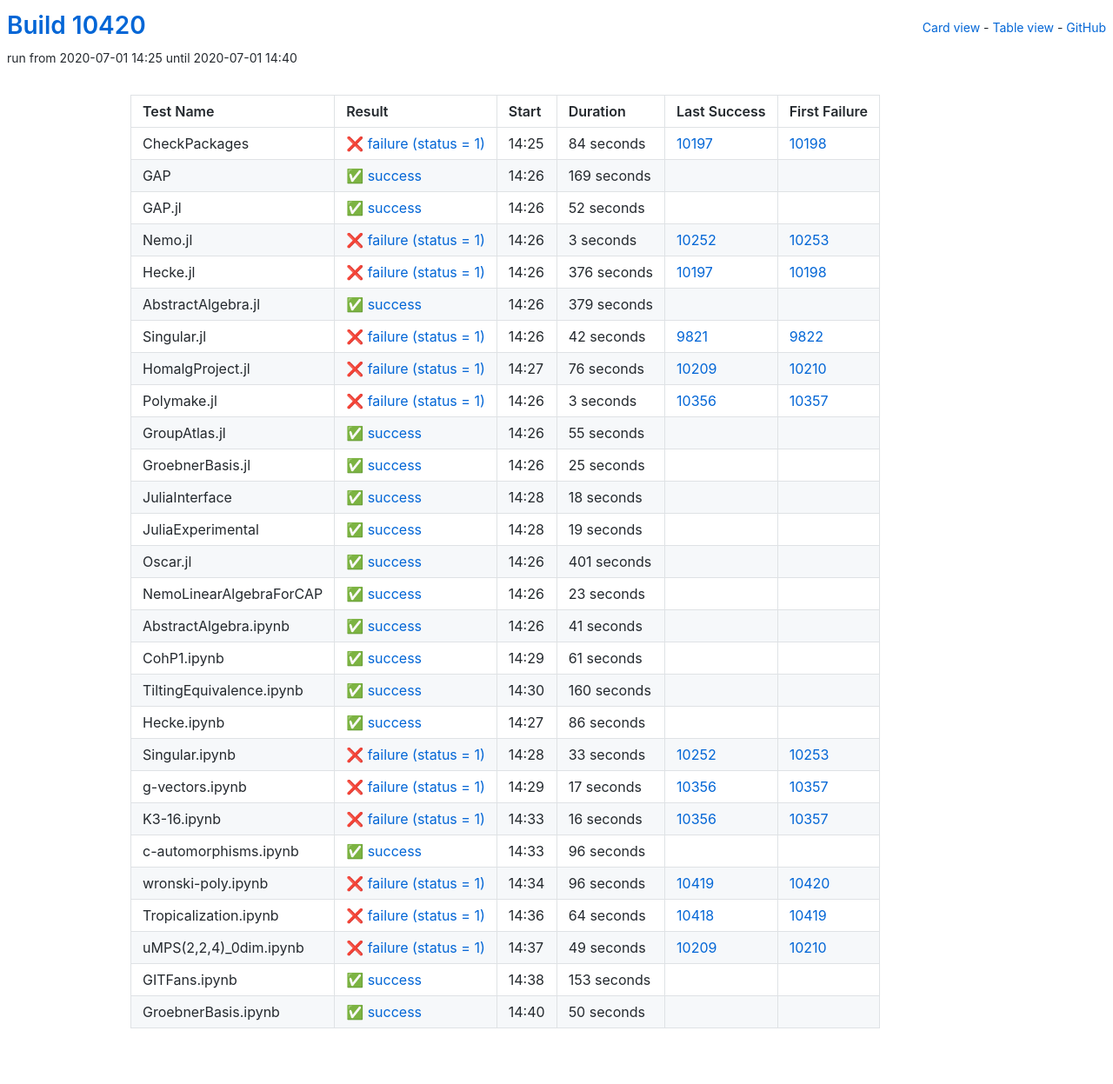
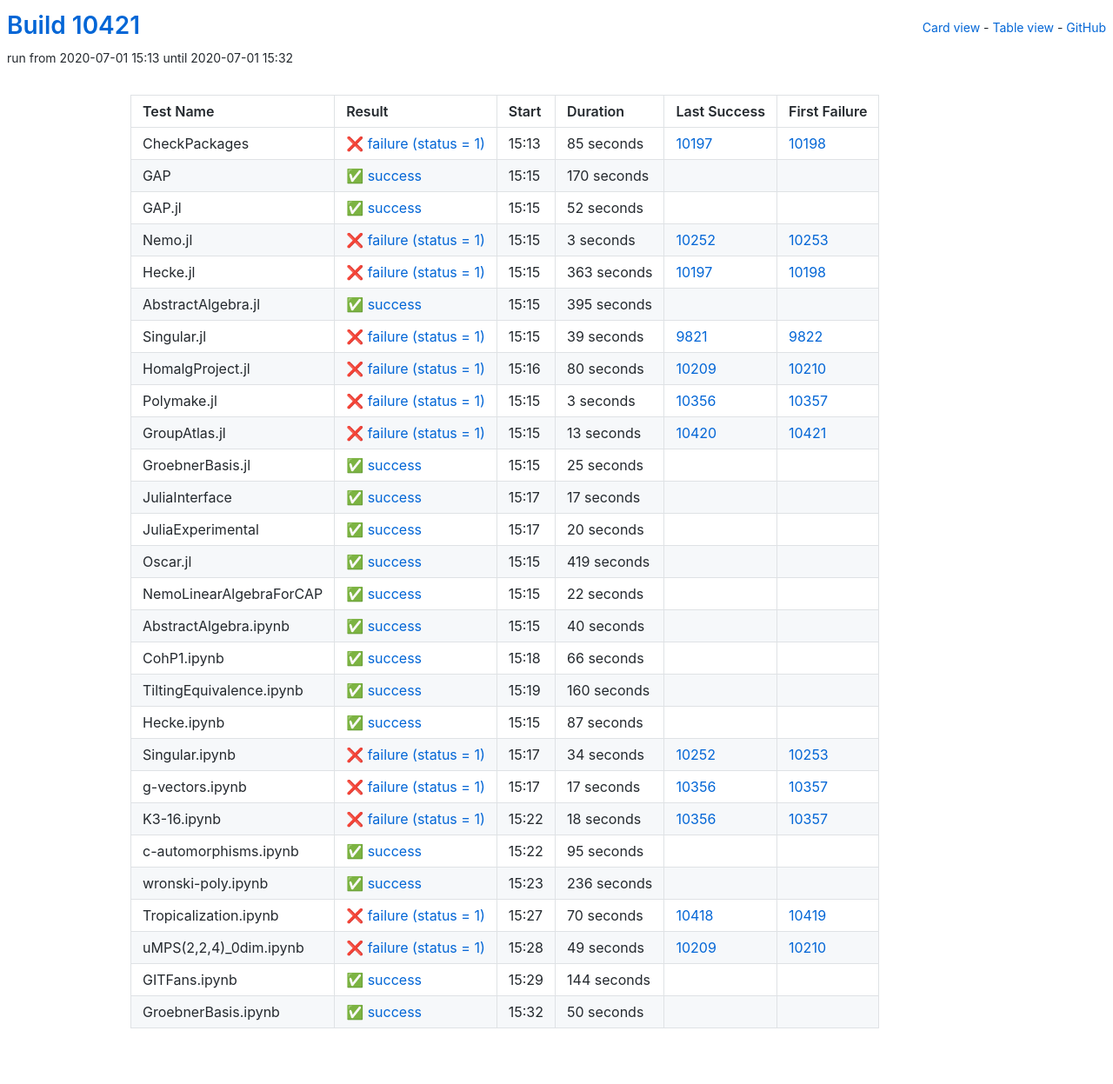
Before and after one commit to oscar-system/oscar-ci-status, a Jekyll site: the page built from table.html, in a window 1280 px wide. Shown: the whole page at 87% size. Built offline with Jekyll 4.4.1, drawn with Linux system fonts in a browser that asks for light colours.

Commit message:
Build #10421

```diff
--- a/_data/ci.yml
+++ b/_data/ci.yml
@@ -1,6 +1,6 @@
 ---
-build: 10420
-build_url: https://oscarci.mathematik.uni-kl.de/job/oscar/10420/
+build: 10421
+build_url: https://oscarci.mathematik.uni-kl.de/job/oscar/10421/
 job: oscar
 organization: oscar-system
 repo: oscar-ci-status
@@ -8,32 +8,32 @@ repourl: https://github.com/oscar-system/oscar-ci-status
 tests:
 - name: CheckPackages
   id: checkpackages
-  log: https://oscarci.mathematik.uni-kl.de/job/oscar/10420/artifact/logs/build-10420/CheckPackages.log
-  start: 2020-07-01 14:25
+  log: https://oscarci.mathematik.uni-kl.de/job/oscar/10421/artifact/logs/build-10421/CheckPackages.log
+  start: 2020-07-01 15:13
   success: false
   exitcode: 1
   status: failure
-  duration: 84
+  duration: 85
   last_success: 10197
   last_success_url: https://oscarci.mathematik.uni-kl.de/job/oscar/10197/
   first_failure: 10198
   first_failure_url: https://oscarci.mathematik.uni-kl.de/job/oscar/10198/
 - name: GAP
   id: gap
-  log: https://oscarci.mathematik.uni-kl.de/job/oscar/10420/artifact/logs/build-10420/GAP.log
-  start: 2020-07-01 14:26
+  log: https://oscarci.mathematik.uni-kl.de/job/oscar/10421/artifact/logs/build-10421/GAP.log
+  start: 2020-07-01 15:15
   success: true
   exitcode: 0
   status: success
-  duration: 169
+  duration: 170
   last_success: false
   last_success_url:
   first_failure: false
   first_failure_url:
 - name: GAP.jl
   id: gap-jl
-  log: https://oscarci.mathematik.uni-kl.de/job/oscar/10420/artifact/logs/build-10420/GAP.jl.log
-  start: 2020-07-01 14:26
+  log: https://oscarci.mathematik.uni-kl.de/job/oscar/10421/artifact/logs/build-10421/GAP.jl.log
+  start: 2020-07-01 15:15
   success: true
   exitcode: 0
   status: success
@@ -44,8 +44,8 @@ tests:
   first_failure_url:
 - name: Nemo.jl
   id: nemo-jl
-  log: https://oscarci.mathematik.uni-kl.de/job/oscar/10420/artifact/logs/build-10420/Nemo.jl.log
-  start: 2020-07-01 14:26
+  log: https://oscarci.mathematik.uni-kl.de/job/oscar/10421/artifact/logs/build-10421/Nemo.jl.log
+  start: 2020-07-01 15:15
   success: false
   exitcode: 1
   status: failure
@@ -56,56 +56,56 @@ tests:
   first_failure_url: https://oscarci.mathematik.uni-kl.de/job/oscar/10253/
 - name: Hecke.jl
   id: hecke-jl
-  log: https://oscarci.mathematik.uni-kl.de/job/oscar/10420/artifact/logs/build-10420/Hecke.jl.log
-  start: 2020-07-01 14:26
+  log: https://oscarci.mathematik.uni-kl.de/job/oscar/10421/artifact/logs/build-10421/Hecke.jl.log
+  start: 2020-07-01 15:15
   success: false
   exitcode: 1
   status: failure
-  duration: 376
+  duration: 363
   last_success: 10197
   last_success_url: https://oscarci.mathematik.uni-kl.de/job/oscar/10197/
   first_failure: 10198
   first_failure_url: https://oscarci.mathematik.uni-kl.de/job/oscar/10198/
 - name: AbstractAlgebra.jl
   id: abstractalgebra-jl
-  log: https://oscarci.mathematik.uni-kl.de/job/oscar/10420/artifact/logs/build-10420/AbstractAlgebra.jl.log
-  start: 2020-07-01 14:26
+  log: https://oscarci.mathematik.uni-kl.de/job/oscar/10421/artifact/logs/build-10421/AbstractAlgebra.jl.log
+  start: 2020-07-01 15:15
   success: true
   exitcode: 0
   status: success
-  duration: 379
+  duration: 395
   last_success: false
   last_success_url:
   first_failure: false
   first_failure_url:
 - name: Singular.jl
   id: singular-jl
-  log: https://oscarci.mathematik.uni-kl.de/job/oscar/10420/artifact/logs/build-10420/Singular.jl.log
-  start: 2020-07-01 14:26
+  log: https://oscarci.mathematik.uni-kl.de/job/oscar/10421/artifact/logs/build-10421/Singular.jl.log
+  start: 2020-07-01 15:15
   success: false
   exitcode: 1
   status: failure
-  duration: 42
+  duration: 39
   last_success: 9821
   last_success_url: https://oscarci.mathematik.uni-kl.de/job/oscar/9821/
   first_failure: 9822
   first_failure_url: https://oscarci.mathematik.uni-kl.de/job/oscar/9822/
 - name: HomalgProject.jl
   id: homalgproject-jl
-  log: https://oscarci.mathematik.uni-kl.de/job/oscar/10420/artifact/logs/build-10420/HomalgProject.jl.log
-  start: 2020-07-01 14:27
+  log: https://oscarci.mathematik.uni-kl.de/job/oscar/10421/artifact/logs/build-10421/HomalgProject.jl.log
+  start: 2020-07-01 15:16
   success: false
   exitcode: 1
   status: failure
-  duration: 76
+  duration: 80
   last_success: 10209
   last_success_url: https://oscarci.mathematik.uni-kl.de/job/oscar/10209/
   first_failure: 10210
   first_failure_url: https://oscarci.mathematik.uni-kl.de/job/oscar/10210/
 - name: Polymake.jl
   id: polymake-jl
-  log: https://oscarci.mathematik.uni-kl.de/job/oscar/10420/artifact/logs/build-10420/Polymake.jl.log
-  start: 2020-07-01 14:26
+  log: https://oscarci.mathematik.uni-kl.de/job/oscar/10421/artifact/logs/build-10421/Polymake.jl.log
+  start: 2020-07-01 15:15
   success: false
   exitcode: 1
   status: failure
@@ -116,20 +116,20 @@ tests:
   first_failure_url: https://oscarci.mathematik.uni-kl.de/job/oscar/10357/
 - name: GroupAtlas.jl
   id: groupatlas-jl
-  log: https://oscarci.mathematik.uni-kl.de/job/oscar/10420/artifact/logs/build-10420/GroupAtlas.jl.log
-  start: 2020-07-01 14:26
-  success: true
-  exitcode: 0
-  status: success
-  duration: 55
-  last_success: false
-  last_success_url:
-  first_failure: false
-  first_failure_url:
+  log: https://oscarci.mathematik.uni-kl.de/job/oscar/10421/artifact/logs/build-10421/GroupAtlas.jl.log
+  start: 2020-07-01 15:15
+  success: false
+  exitcode: 1
+  status: failure
+  duration: 13
+  last_success: 10420
+  last_success_url: https://oscarci.mathematik.uni-kl.de/job/oscar/10420/
+  first_failure: 10421
+  first_failure_url: https://oscarci.mathematik.uni-kl.de/job/oscar/10421/
 - name: GroebnerBasis.jl
   id: groebnerbasis-jl
-  log: https://oscarci.mathematik.uni-kl.de/job/oscar/10420/artifact/logs/build-10420/GroebnerBasis.jl.log
-  start: 2020-07-01 14:26
+  log: https://oscarci.mathematik.uni-kl.de/job/oscar/10421/artifact/logs/build-10421/GroebnerBasis.jl.log
+  start: 2020-07-01 15:15
   success: true
   exitcode: 0
   status: success
@@ -140,80 +140,80 @@ tests:
   first_failure_url:
 - name: JuliaInterface
   id: juliainterface
-  log: https://oscarci.mathematik.uni-kl.de/job/oscar/10420/artifact/logs/build-10420/JuliaInterface.log
-  start: 2020-07-01 14:28
+  log: https://oscarci.mathematik.uni-kl.de/job/oscar/10421/artifact/logs/build-10421/JuliaInterface.log
+  start: 2020-07-01 15:17
   success: true
   exitcode: 0
   status: success
-  duration: 18
+  duration: 17
   last_success: false
   last_success_url:
   first_failure: false
   first_failure_url:
 - name: JuliaExperimental
   id: juliaexperimental
-  log: https://oscarci.mathematik.uni-kl.de/job/oscar/10420/artifact/logs/build-10420/JuliaExperimental.log
-  start: 2020-07-01 14:28
+  log: https://oscarci.mathematik.uni-kl.de/job/oscar/10421/artifact/logs/build-10421/JuliaExperimental.log
+  start: 2020-07-01 15:17
   success: true
   exitcode: 0
   status: success
-  duration: 19
+  duration: 20
   last_success: false
   last_success_url:
   first_failure: false
   first_failure_url:
 - name: Oscar.jl
   id: oscar-jl
-  log: https://oscarci.mathematik.uni-kl.de/job/oscar/10420/artifact/logs/build-10420/Oscar.jl.log
-  start: 2020-07-01 14:26
+  log: https://oscarci.mathematik.uni-kl.de/job/oscar/10421/artifact/logs/build-10421/Oscar.jl.log
+  start: 2020-07-01 15:15
   success: true
   exitcode: 0
   status: success
-  duration: 401
+  duration: 419
   last_success: false
   last_success_url:
   first_failure: false
   first_failure_url:
 - name: NemoLinearAlgebraForCAP
   id: nemolinearalgebraforcap
-  log: https://oscarci.mathematik.uni-kl.de/job/oscar/10420/artifact/logs/build-10420/NemoLinearAlgebraForCAP.log
-  start: 2020-07-01 14:26
+  log: https://oscarci.mathematik.uni-kl.de/job/oscar/10421/artifact/logs/build-10421/NemoLinearAlgebraForCAP.log
+  start: 2020-07-01 15:15
   success: true
   exitcode: 0
   status: success
-  duration: 23
+  duration: 22
   last_success: false
   last_success_url:
   first_failure: false
   first_failure_url:
 - name: AbstractAlgebra.ipynb
   id: abstractalgebra-ipynb
-  log: https://oscarci.mathematik.uni-kl.de/job/oscar/10420/artifact/logs/build-10420/AbstractAlgebra.ipynb.log
-  start: 2020-07-01 14:26
+  log: https://oscarci.mathematik.uni-kl.de/job/oscar/10421/artifact/logs/build-10421/AbstractAlgebra.ipynb.log
+  start: 2020-07-01 15:15
   success: true
   exitcode: 0
   status: success
-  duration: 41
+  duration: 40
   last_success: false
   last_success_url:
   first_failure: false
   first_failure_url:
 - name: CohP1.ipynb
   id: cohp1-ipynb
-  log: https://oscarci.mathematik.uni-kl.de/job/oscar/10420/artifact/logs/build-10420/CohP1.ipynb.log
-  start: 2020-07-01 14:29
+  log: https://oscarci.mathematik.uni-kl.de/job/oscar/10421/artifact/logs/build-10421/CohP1.ipynb.log
+  start: 2020-07-01 15:18
   success: true
   exitcode: 0
   status: success
-  duration: 61
+  duration: 66
   last_success: false
   last_success_url:
   first_failure: false
   first_failure_url:
 - name: TiltingEquivalence.ipynb
   id: tiltingequivalence-ipynb
-  log: https://oscarci.mathematik.uni-kl.de/job/oscar/10420/artifact/logs/build-10420/TiltingEquivalence.ipynb.log
-  start: 2020-07-01 14:30
+  log: https://oscarci.mathematik.uni-kl.de/job/oscar/10421/artifact/logs/build-10421/TiltingEquivalence.ipynb.log
+  start: 2020-07-01 15:19
   success: true
   exitcode: 0
   status: success
@@ -224,32 +224,32 @@ tests:
   first_failure_url:
 - name: Hecke.ipynb
   id: hecke-ipynb
-  log: https://oscarci.mathematik.uni-kl.de/job/oscar/10420/artifact/logs/build-10420/Hecke.ipynb.log
-  start: 2020-07-01 14:27
+  log: https://oscarci.mathematik.uni-kl.de/job/oscar/10421/artifact/logs/build-10421/Hecke.ipynb.log
+  start: 2020-07-01 15:15
   success: true
   exitcode: 0
   status: success
-  duration: 86
+  duration: 87
   last_success: false
   last_success_url:
   first_failure: false
   first_failure_url:
 - name: Singular.ipynb
   id: singular-ipynb
-  log: https://oscarci.mathematik.uni-kl.de/job/oscar/10420/artifact/logs/build-10420/Singular.ipynb.log
-  start: 2020-07-01 14:28
+  log: https://oscarci.mathematik.uni-kl.de/job/oscar/10421/artifact/logs/build-10421/Singular.ipynb.log
+  start: 2020-07-01 15:17
   success: false
   exitcode: 1
   status: failure
-  duration: 33
+  duration: 34
   last_success: 10252
   last_success_url: https://oscarci.mathematik.uni-kl.de/job/oscar/10252/
   first_failure: 10253
   first_failure_url: https://oscarci.mathematik.uni-kl.de/job/oscar/10253/
 - name: g-vectors.ipynb
   id: g-vectors-ipynb
-  log: https://oscarci.mathematik.uni-kl.de/job/oscar/10420/artifact/logs/build-10420/g-vectors.ipynb.log
-  start: 2020-07-01 14:29
+  log: https://oscarci.mathematik.uni-kl.de/job/oscar/10421/artifact/logs/build-10421/g-vectors.ipynb.log
+  start: 2020-07-01 15:17
   success: false
   exitcode: 1
   status: failure
@@ -260,56 +260,56 @@ tests:
   first_failure_url: https://oscarci.mathematik.uni-kl.de/job/oscar/10357/
 - name: K3-16.ipynb
   id: k3-16-ipynb
-  log: https://oscarci.mathematik.uni-kl.de/job/oscar/10420/artifact/logs/build-10420/K3-16.ipynb.log
-  start: 2020-07-01 14:33
+  log: https://oscarci.mathematik.uni-kl.de/job/oscar/10421/artifact/logs/build-10421/K3-16.ipynb.log
+  start: 2020-07-01 15:22
   success: false
   exitcode: 1
   status: failure
-  duration: 16
+  duration: 18
   last_success: 10356
   last_success_url: https://oscarci.mathematik.uni-kl.de/job/oscar/10356/
   first_failure: 10357
   first_failure_url: https://oscarci.mathematik.uni-kl.de/job/oscar/10357/
 - name: c-automorphisms.ipynb
   id: c-automorphisms-ipynb
-  log: https://oscarci.mathematik.uni-kl.de/job/oscar/10420/artifact/logs/build-10420/c-automorphisms.ipynb.log
-  start: 2020-07-01 14:33
+  log: https://oscarci.mathematik.uni-kl.de/job/oscar/10421/artifact/logs/build-10421/c-automorphisms.ipynb.log
+  start: 2020-07-01 15:22
   success: true
   exitcode: 0
   status: success
-  duration: 96
+  duration: 95
   last_success: false
   last_success_url:
   first_failure: false
   first_failure_url:
 - name: wronski-poly.ipynb
   id: wronski-poly-ipynb
-  log: https://oscarci.mathematik.uni-kl.de/job/oscar/10420/artifact/logs/build-10420/wronski-poly.ipynb.log
-  start: 2020-07-01 14:34
+  log: https://oscarci.mathematik.uni-kl.de/job/oscar/10421/artifact/logs/build-10421/wronski-poly.ipynb.log
+  start: 2020-07-01 15:23
+  success: true
+  exitcode: 0
+  status: success
+  duration: 236
+  last_success: false
+  last_success_url:
+  first_failure: false
+  first_failure_url:
+- name: Tropicalization.ipynb
+  id: tropicalization-ipynb
+  log: https://oscarci.mathematik.uni-kl.de/job/oscar/10421/artifact/logs/build-10421/Tropicalization.ipynb.log
+  start: 2020-07-01 15:27
   success: false
   exitcode: 1
   status: failure
-  duration: 96
-  last_success: 10419
-  last_success_url: https://oscarci.mathematik.uni-kl.de/job/oscar/10419/
-  first_failure: 10420
-  first_failure_url: https://oscarci.mathematik.uni-kl.de/job/oscar/10420/
-- name: Tropicalization.ipynb
-  id: tropicalization-ipynb
-  log: https://oscarci.mathematik.uni-kl.de/job/oscar/10420/artifact/logs/build-10420/Tropicalization.ipynb.log
-  start: 2020-07-01 14:36
-  success: false
-  exitcode: 1
-  status: failure
-  duration: 64
+  duration: 70
   last_success: 10418
   last_success_url: https://oscarci.mathematik.uni-kl.de/job/oscar/10418/
   first_failure: 10419
   first_failure_url: https://oscarci.mathematik.uni-kl.de/job/oscar/10419/
 - name: uMPS(2,2,4)_0dim.ipynb
   id: umps-2-2-4-0dim-ipynb
-  log: https://oscarci.mathematik.uni-kl.de/job/oscar/10420/artifact/logs/build-10420/uMPS-2-2-4-_0dim.ipynb.log
-  start: 2020-07-01 14:37
+  log: https://oscarci.mathematik.uni-kl.de/job/oscar/10421/artifact/logs/build-10421/uMPS-2-2-4-_0dim.ipynb.log
+  start: 2020-07-01 15:28
   success: false
   exitcode: 1
   status: failure
@@ -320,20 +320,20 @@ tests:
   first_failure_url: https://oscarci.mathematik.uni-kl.de/job/oscar/10210/
 - name: GITFans.ipynb
   id: gitfans-ipynb
-  log: https://oscarci.mathematik.uni-kl.de/job/oscar/10420/artifact/logs/build-10420/GITFans.ipynb.log
-  start: 2020-07-01 14:38
+  log: https://oscarci.mathematik.uni-kl.de/job/oscar/10421/artifact/logs/build-10421/GITFans.ipynb.log
+  start: 2020-07-01 15:29
   success: true
   exitcode: 0
   status: success
-  duration: 153
+  duration: 144
   last_success: false
   last_success_url:
   first_failure: false
   first_failure_url:
 - name: GroebnerBasis.ipynb
   id: groebnerbasis-ipynb
-  log: https://oscarci.mathematik.uni-kl.de/job/oscar/10420/artifact/logs/build-10420/GroebnerBasis.ipynb.log
-  start: 2020-07-01 14:40
+  log: https://oscarci.mathematik.uni-kl.de/job/oscar/10421/artifact/logs/build-10421/GroebnerBasis.ipynb.log
+  start: 2020-07-01 15:32
   success: true
   exitcode: 0
   status: success
```
Also changed, not shown: README.md.
